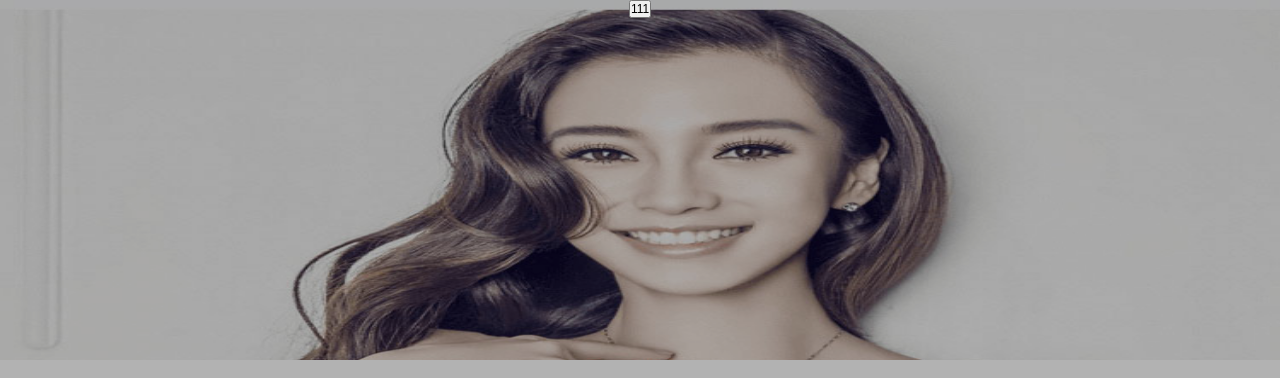
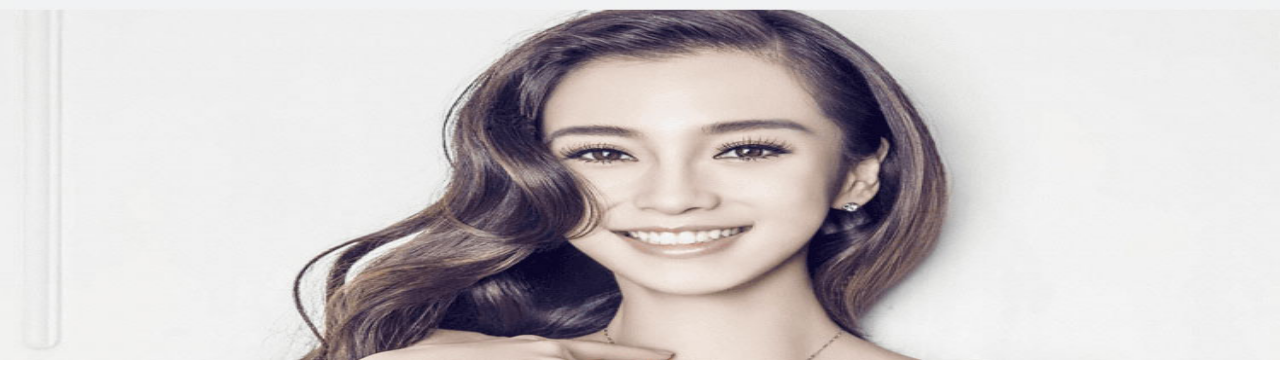
Before and after one commit to CAPFmzh/bangbang, a plain HTML site: page index.html in a window 1280 px wide. Shown: the top 378 px of the page. Drawn offline with Linux system fonts and the light colour scheme.

Commit message:
Update index.html

```diff
--- a/index.html
+++ b/index.html
@@ -70,7 +70,7 @@
 				<button class="btnr"><a href="index2.html">报名</a></button>
 			</div>
 		</div>
-		<div style="width: 100%;height:100%;line-height:100%;position: fixed;top: 0;left: 0;background: rgba(0,0,0,.3);z-index:5;text-align: center"><button id="ss111" onclick="ss()">111</button></div>
+
 	</body>
 </html>
 
```
